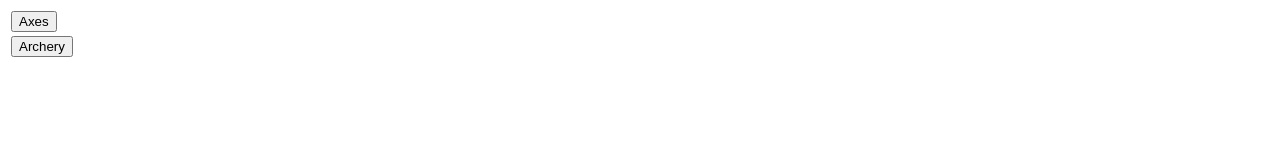
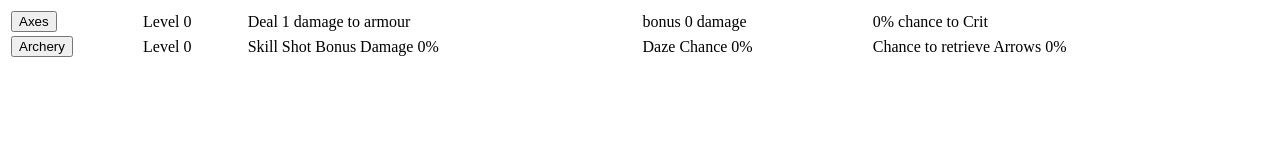
Before and after one commit to OldHag/mcmmo, a plain HTML site: page index.html in a window 1280 px wide. Drawn offline with Linux system fonts and the light colour scheme.

Commit message:
removed the popup

```diff
--- a/index.html
+++ b/index.html
@@ -3,16 +3,40 @@
     <head>
         <script src="jv.js"></script>
     </head>
-    <body>
+    <body onload="rAxes();rBow()">
         <table style="width: 100%">
             <tr>
                 <td>
                     <button onmousedown="mcmmoaxe()">Axes</button>
                 </td>
+                <td>
+                    <span id="axelevel"></span>
+                </td>
+                <td>
+                    <span id="axeadmg"></span>
+                </td>
+                <td>
+                    <span id="axebdmg"></span>
+                </td>
+                <td>
+                    <span id="axecrit"></span>
+                </td>
             </tr>
             <tr>
                 <td>
                     <button onmousedown="mcmmobow()">Archery</button>
+                </td>
+                <td>
+                    <span id="bowlevel"></span>
+                </td>
+                <td>
+                    <span id="bowbd"></span>
+                </td>
+                <td>
+                    <span id="bowdaze"></span>
+                </td>
+                <td>
+                    <span id="bowrtr"></span>
                 </td>
             </tr>
             <!--
--- a/jv.js
+++ b/jv.js
@@ -1,4 +1,4 @@
-axes = {
+  axes = {
         level: 0,
         mas: 0,
         dmg: 1,
@@ -10,6 +10,12 @@ bows = {
   bd: 0,
   daze: 0,
   rtr: 0
+}
+function rAxes() {
+  document.getElementById('axelevel').innerHTML = "Level "+ String(axes.level);
+  document.getElementById('axeadmg').innerHTML = "Deal "+String(axes.dmg)+ " damage to armour";
+  document.getElementById('axebdmg').innerHTML = "bonus "+ String(axes.mas)+" damage";
+  document.getElementById('axecrit').innerHTML = String(axes.crit)+"% chance to Crit"
 }
 function mcmmoaxe() {
     axes.level=prompt("Axes Level");
@@ -24,7 +30,13 @@ function mcmmoaxe() {
     }else{
         axes.crit = Math.abs(axes.level*0.05).toFixed(2)
     }
-    alert("Level "+ String(axes.level)+ "\nDeal "+String(axes.dmg)+ " damage to armour\nbonus "+ String(axes.mas)+" damage\n"+String(axes.crit)+"% chance to Crit")
+    rAxes();
+}
+function rBow() {
+  document.getElementById('bowlevel').innerHTML = "Level "+String(bows.level);
+  document.getElementById('bowbd').innerHTML = "Skill Shot Bonus Damage "+String(bows.bd)+"%";
+  document.getElementById('bowdaze').innerHTML = "Daze Chance "+String(bows.daze)+"%";
+  document.getElementById('bowrtr').innerHTML = "Chance to retrieve Arrows "+String(bows.rtr)+"%"
 }
 function mcmmobow() {
   bows.level=prompt("Archery Level");
@@ -37,5 +49,5 @@ function mcmmobow() {
     bows.bd = Math.abs(bows.level*0.2).toFixed(2);
     bows.rtr = Math.abs(bows.level*0.1).toFixed(2);
   }
-  alert("Level "+String(bows.level)+"\nSkill Shot Bonus Damage "+String(bows.bd)+"%\nDaze Chance "+String(bows.daze)+"%\nChance to retrieve Arrows "+String(bows.rtr)+"%")
+  rBow();
 }
```
